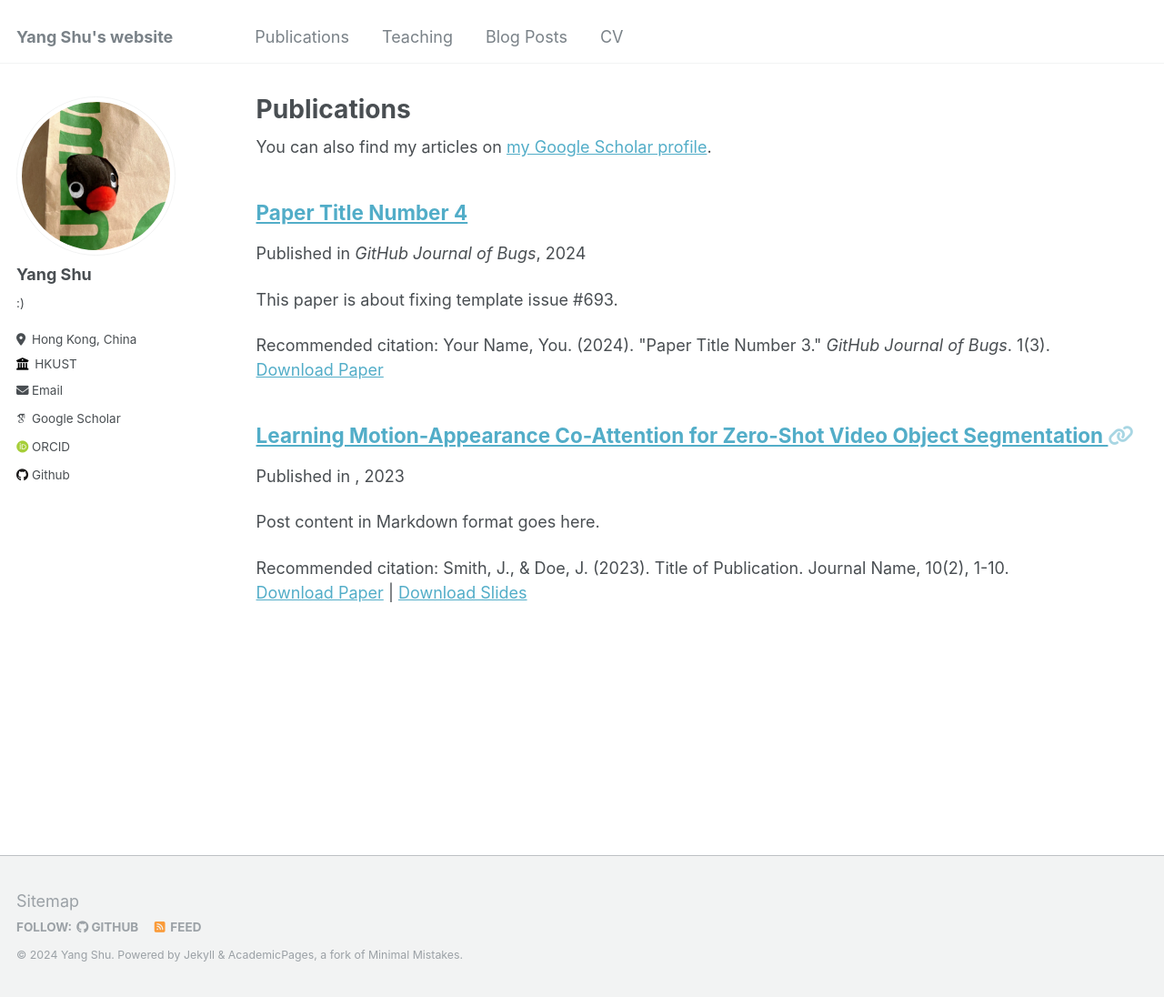
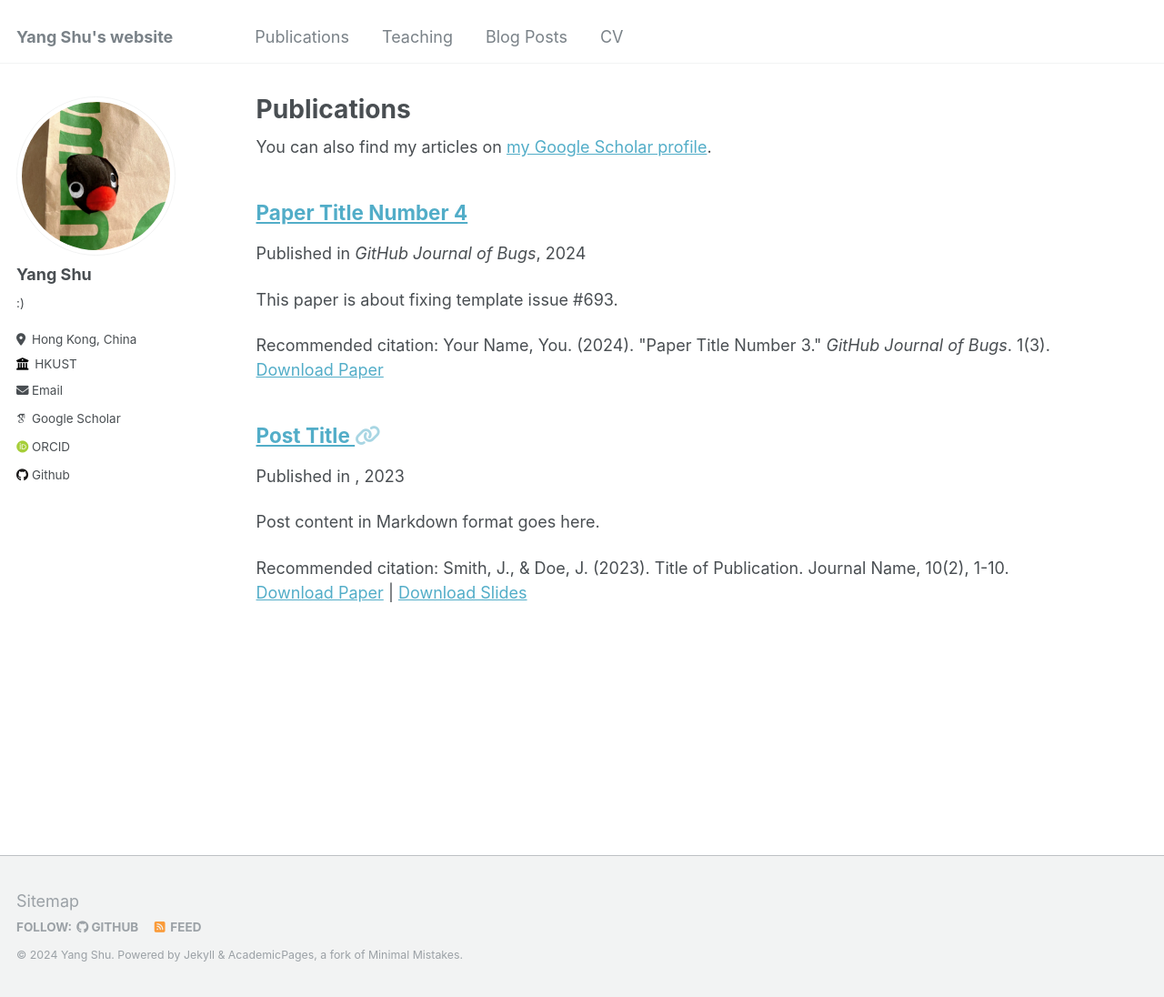
Before and after one commit to isyangshu/isyangshu.github.io, a Jekyll site: the page built from _pages/publications.md, in a window 1280 px wide and 1096 px high. Shown: the whole window at 91% size. Built offline with Jekyll 4.4.1, drawn with Linux system fonts in a browser that asks for light colours; some web fonts are replaced.

Commit message:
Update 2009-10-01-paper-title-number-1.md

```diff
--- a/_publications/2009-10-01-paper-title-number-1.md
+++ b/_publications/2009-10-01-paper-title-number-1.md
@@ -1,6 +1,6 @@
 ---
 layout: archive-single
-title: "Learning Motion-Appearance Co-Attention for Zero-Shot Video Object Segmentation"
+title: "Post Title"
 date: 2023-05-01
 header:
   teaser: /assets/images/teaser.jpg
```
